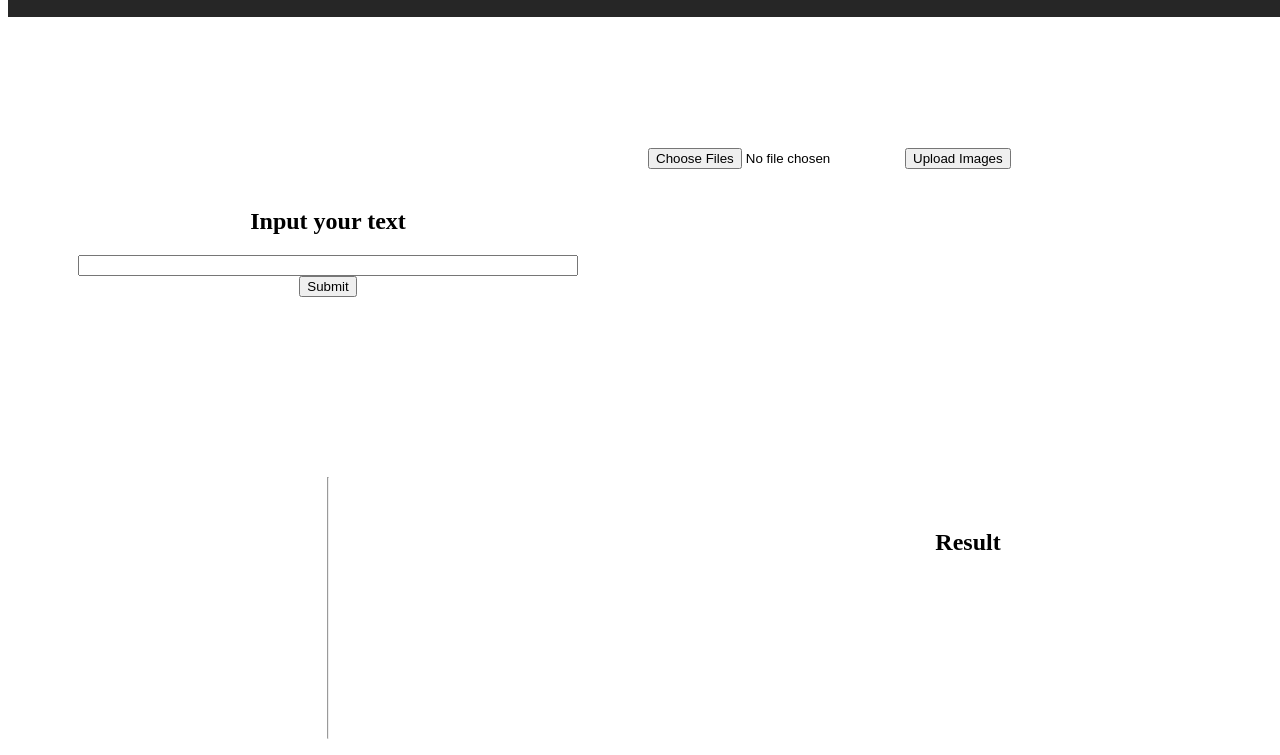
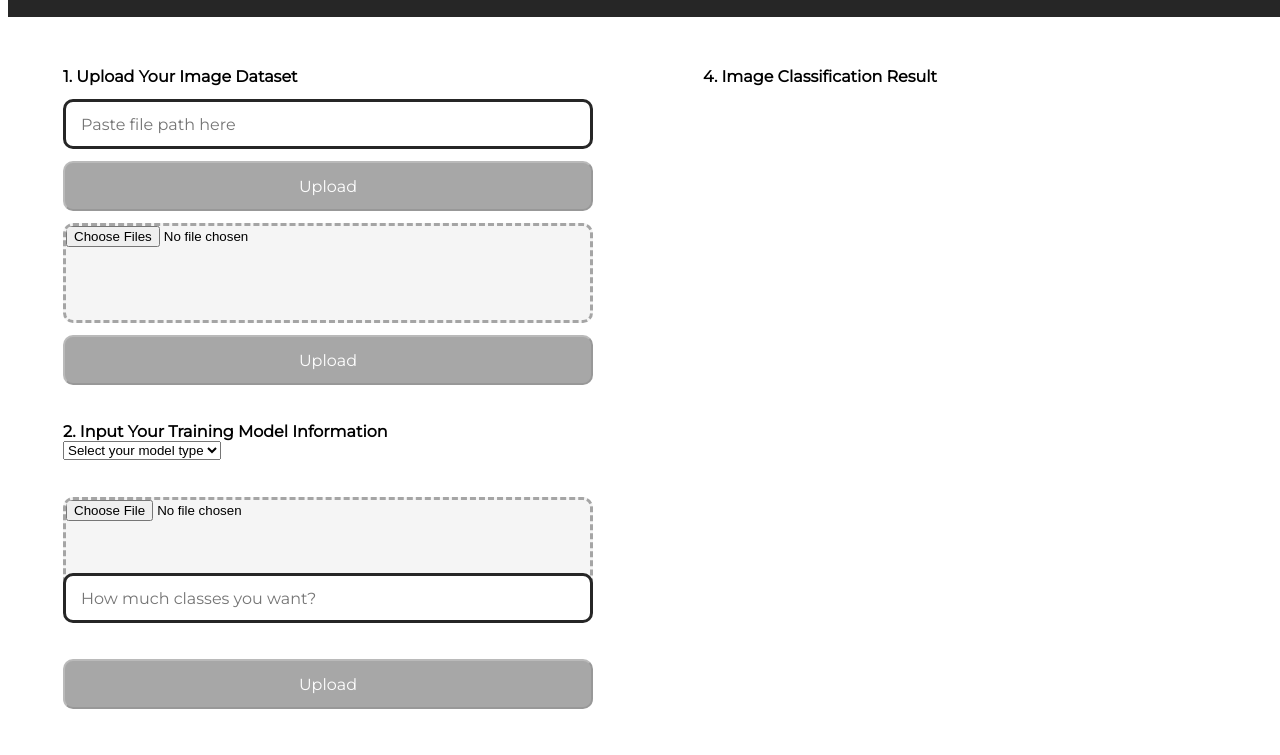
Before and after one commit to JiseungHong/web-hosting-gravisu, a plain HTML site: page front-end/index.html in a window 1280 px wide. Shown: the part 61-816 px from the top of the page. Drawn offline with Linux system fonts and the light colour scheme.

Commit message:
Text input & file system & submit button styling

```diff
--- a/front-end/index.html
+++ b/front-end/index.html
@@ -10,40 +10,58 @@
 
 <body>
     <div class="container">
-        <!-- <div class="group-25-Q4q" id="20:511">
-            <img class="basic-tag-ThK" src="./assets/tag.png" id="20:507" />
-            <div class="gra-visu-xPB" id="7:2">Gra-Visu</div>
-        </div> -->
 
-        <div class="nav">
+        <div class="header">
             <img class="title_icon" src="./assets/tag.png" />
             <div class="title">
                 Gra-Visu
             </div>
         </div>
 
+        <div class="step1">
             <div class='myField'>
-            <h2> Input your text </h2>
-            <input id='textInput'></input>
-            <button id='submitBtn' onClick="handleSubmission()">
-                Submit
+                <div class="step_title"> 1. Upload Your Image Dataset </div>
+                <input id='textInput' type="text" placeholder="Paste file path here" required></input>
+                <button id='submitButton' onClick="handleSubmission()">
+                    Upload
                 </button>
+                <form method="post">
+                    <input id='fileSystem' type="file" multiple accept="image/*" enctype='multipart/form-data'
+                        required></input>
+                    <button type="button" id="submitFileButton">Upload</button>
+                </form>
+                <div class="text_response" id="imageNumber"></div> <!-- 다운로드한 이미지 수 출력 -->
+            </div>
         </div>
 
+        <div class="step2">
+            <div class='myField'>
+                <div class="step_title"> 2. Input Your Training Model Information </div>
                 <form method="post">
-            <input type="file" id="imageInput" multiple accept="image/*" enctype='multipart/form-data'>
-            <button type="button" id="uploadButton">Upload Images</button>
+                    <div class="model_select">
+                        <select name="model_type" id="model">
+                            <option value="default">Select your model type</option>
+                            <option value="vgg16">VGG16</option>
+                            <option value="resnet50">ResNet50</option>
+                            <option value="googlenet">GoogLeNet</option>
+                        </select>
+                    </div>
+
+                    <input id='fileSystem' type="file" accept=".pkl, .pt" required></input>
+                    <input id='textInput' type="text" placeholder="How much classes you want?" required></input>
+                    <button type="button" id="submitFileButton">Upload</button>
                 </form>
+            </div>
+        </div>
 
-
-        <hr />
-
+        <div class="step4">
             <div class='myField'>
-            <h2> Result </h2>
+                <div class="step_title"> 4. Image Classification Result </div>
                 <div id='resultDiv'> </div>
             </div>
         </div>
 
+    </div>
     <script src="script.js"></script>
 </body>
 
--- a/front-end/script.js
+++ b/front-end/script.js
@@ -38,13 +38,14 @@ function makePostReqeust_axios(url, data, f) {
 function makePostRequest(url, data, f) {
   let http = new XMLHttpRequest();
 
-    http.open('POST', url, true);
-    http.setRequestHeader('Content-Type', 'application/json');
+  http.open("POST", url, true);
+  http.setRequestHeader("Content-Type", "application/json");
 
-    http.onreadystatechange = function() {
-        if(http.readyState == 4 && http.status == 200)  // if successful
-            f(http.responseText)
-    }
+  http.onreadystatechange = function () {
+    if (http.readyState == 4 && http.status == 200)
+      // if successful
+      f(http.responseText);
+  };
   http.send(JSON.stringify(data));
 }
 
@@ -52,16 +53,12 @@ function handleSubmission() {
   let requestAddress = "http://127.0.0.1:8000";
   let input = document.getElementById("textInput").value;
 
-    makePostRequest(
-        requestAddress + '/textreturn',
-        { "text": input },
-        finished
-    );
+  makePostRequest(requestAddress + "/textreturn", { text: input }, finished);
 }
 
 function finished(response) {
   let result = JSON.parse(response);
-    console.log(result)
+  console.log(result);
   let resultHTML = result["text"];
 
   document.getElementById("resultDiv").innerHTML = resultHTML;
--- a/front-end/style.css
+++ b/front-end/style.css
@@ -3,47 +3,43 @@
   height: 100vh;
   display: grid;
   grid-template-columns: 1fr 1fr;
+  grid-template-areas:
+    "header header"
+    "step1 step4"
+    "step2 step4"
+    "step3 step4";
+  align-items: start;
+  align-content: start;
   /* padding-top: 56.25%; */
   overflow: auto;
 }
-
-#textInput {
-  width: 500px;
-}
-
-.group-25-Q4q {
-  grid-column-start: 1;
-  grid-column-end: 3;
-  align-items: center;
-  background-color: #262626;
-  box-sizing: border-box;
-  display: flex;
-  flex-shrink: 0;
-  padding: 2.6rem 167.3rem 2.7rem 5.121rem;
-  width: 100%;
-
-  .basic-tag-ThK {
-    flex-shrink: 0;
-    height: 2.5996rem;
-    margin: 0.242rem 1.879rem 0rem 0rem;
-    object-fit: contain;
-    vertical-align: top;
-    width: 2.6rem;
-  }
-
-  .gra-visu-xPB {
-    color: #ffffff;
-    display: flex;
-    flex-shrink: 0;
-    font-family: Montserrat, "Source Sans Pro";
-    font-size: 3.6rem;
-    font-weight: 400;
-    line-height: 1.2175;
-    white-space: nowrap;
+@media (max-width: 1000px) {
+  .container {
+    grid-template-columns: 1fr;
+    grid-template-areas:
+      "header"
+      "step1"
+      "step2"
+      "step3"
+      "step4";
   }
 }
 
-.nav {
+.step1 {
+  grid-area: step1;
+}
+.step2 {
+  grid-area: step2;
+}
+.step3 {
+  grid-area: step3;
+}
+.step4 {
+  grid-area: step4;
+}
+
+.header {
+  grid-area: header;
   grid-column-start: 1;
   grid-column-end: 3;
   position: relative;
@@ -51,7 +47,6 @@
   height: 70px;
   left: 0px;
   top: 0px;
-
   background: #262626;
 }
 
@@ -77,9 +72,114 @@
 }
 
 .myField {
-  margin: 30px;
-  padding: 10px;
-  text-align: center;
+  padding: 50px 55px 20px;
+  /* margin: 30px; */
+}
+
+.step_title {
+  position: relative;
+  font-family: "Montserrat";
+  font-style: normal;
+  font-weight: 700;
+  font-size: 16px;
+  display: flex;
+  align-items: center;
+  color: #000000;
+}
+
+#textInput {
+  position: relative;
+  top: 13px;
+  border-radius: 10px;
+  border: 3px solid #262626;
+  background: #fff;
+  width: 100%;
+  height: 50px;
+  flex-shrink: 0;
+  padding-left: 15px;
+  font-family: Montserrat;
+  font-size: 16px;
+  font-style: normal;
+  font-weight: 400;
+  line-height: normal;
+}
+
+#submitButton {
+  position: relative;
+  top: 25px;
+  border-radius: 10px;
+  background: #262626;
+  width: 100%;
+  height: 50px;
+  flex-shrink: 0;
+  color: #fff;
+  font-family: Montserrat;
+  font-size: 16px;
+  font-style: normal;
+  font-weight: 400;
+  line-height: normal;
+  opacity: 0.4;
+  transition: 0.2s;
+  pointer-events: none;
+  cursor: pointer;
+}
+
+#textInput:valid + #submitButton {
+  opacity: 1;
+  pointer-events: auto;
+}
+
+.text_response {
+  position: relative;
+  top: 37px;
+  flex-shrink: 0;
+  /* padding-left: 15px; */
+  color: red;
+  font-family: Montserrat;
+  font-size: 16px;
+  font-style: normal;
+  font-weight: 400;
+  line-height: normal;
+}
+
+.text_response:empty {
+  display: none;
+}
+
+#fileSystem {
+  position: relative;
+  top: 37px;
+  border-radius: 10px;
+  border: 3px dashed #a5a5a5;
+  background: #f5f5f5;
+  width: 100%;
+  height: 100px;
+  flex-shrink: 0;
+}
+
+#submitFileButton {
+  position: relative;
+  top: 49px;
+  border-radius: 10px;
+  background: #262626;
+  width: 100%;
+  height: 50px;
+  flex-shrink: 0;
+  color: #fff;
+  font-family: Montserrat;
+  font-size: 16px;
+  font-style: normal;
+  font-weight: 400;
+  line-height: normal;
+  opacity: 0.4;
+  transition: 0.2s;
+  pointer-events: none;
+  cursor: pointer;
+}
+
+#fileSystem:valid + #submitFileButton {
+  opacity: 1;
+  pointer-events: auto;
 }
 
 .wordSpan {
```
Lines whose indentation alone changed are shown as unchanged.
